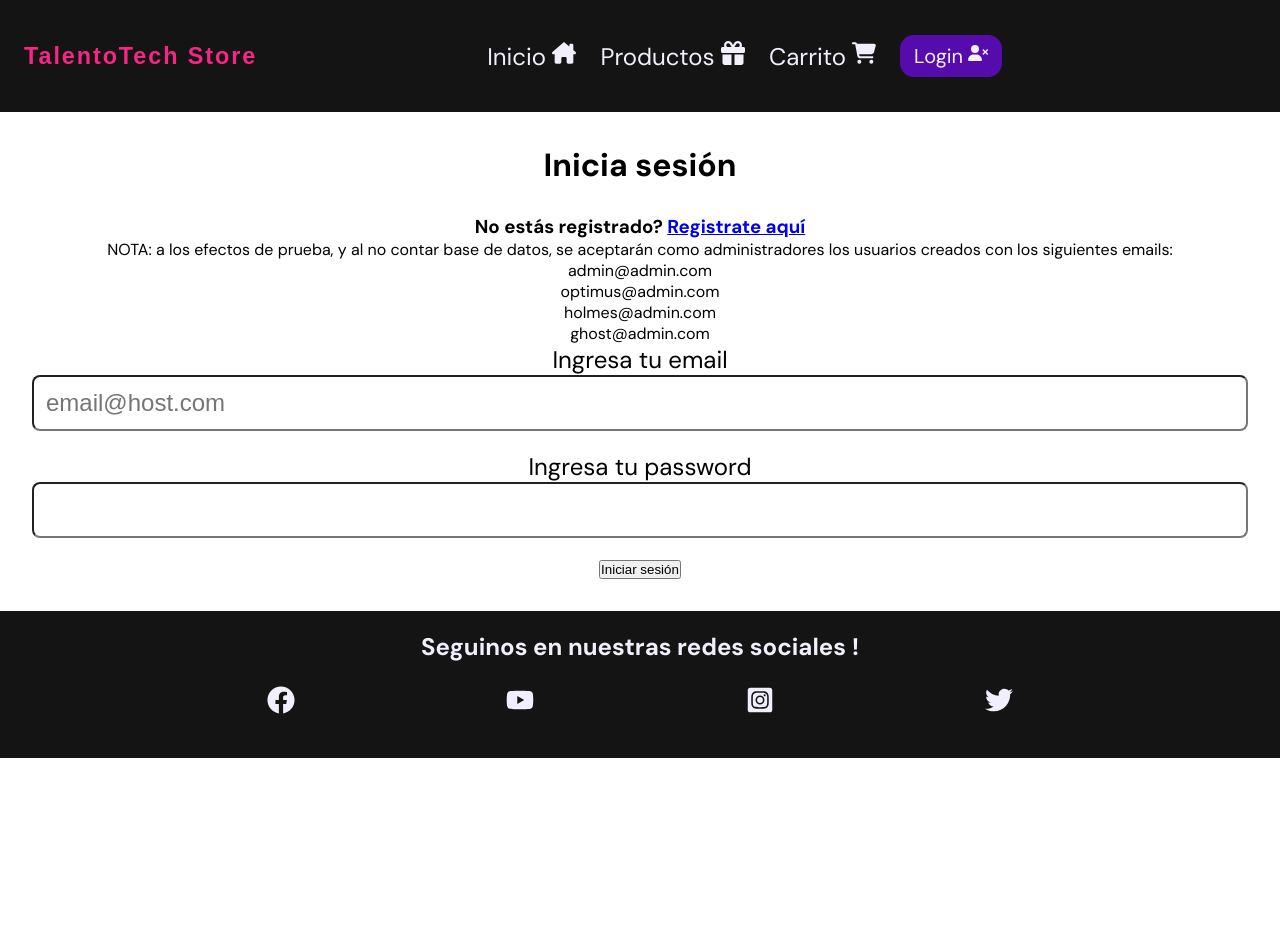
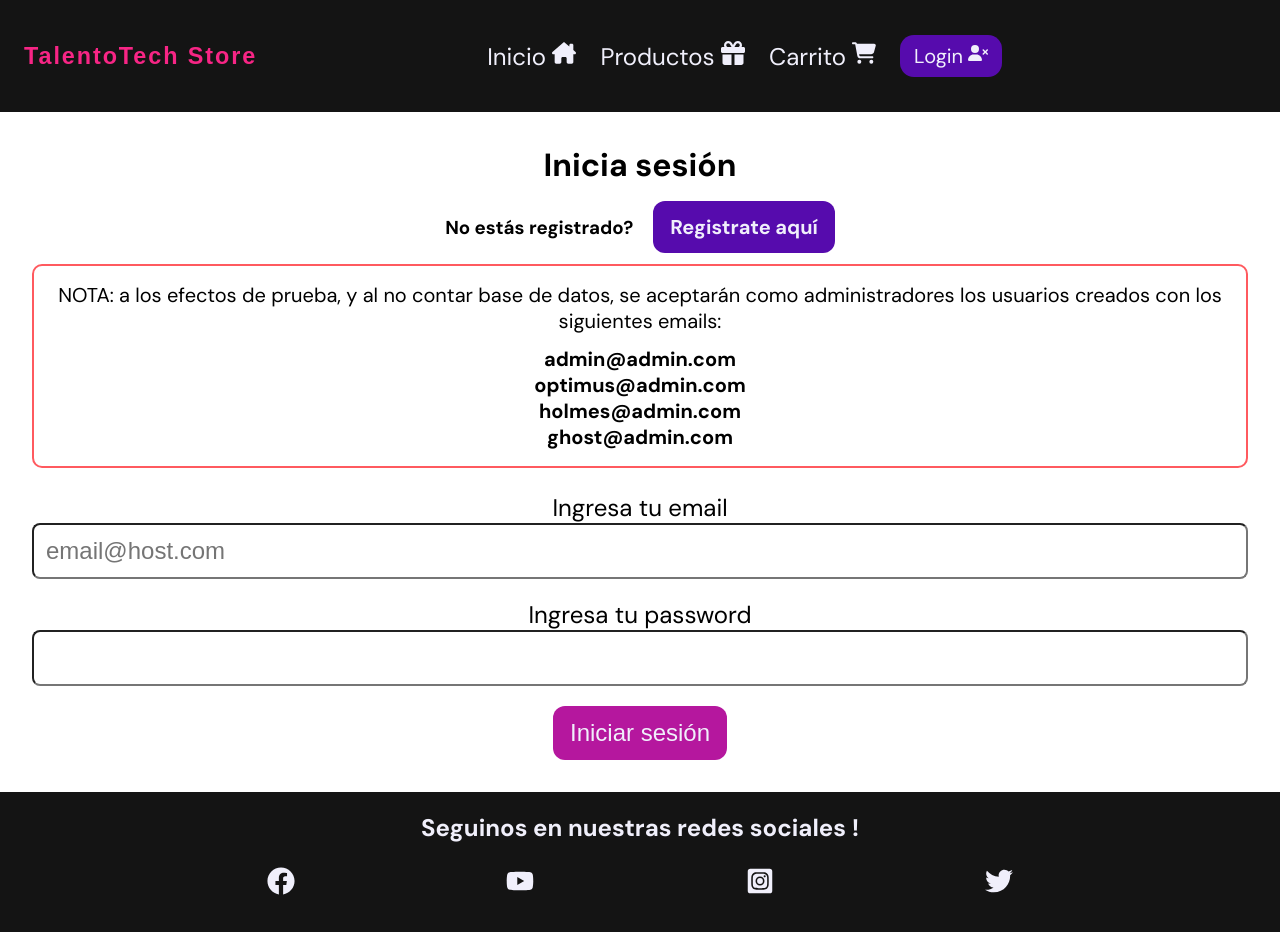
Before and after one commit to Carreira-Sabrina/proyecto-final-ecommerce-react, a React (Vite) app: page /login in a window 1280 px wide. Shown: the top 932 px of the page. Before the commit the page ends 800 px from the top, so only its background shows below. Built offline with nearby package versions, Linux system fonts and the light colour scheme; no server answers; a web font is replaced by a local one.

Commit message:
Se agregan styled-components en Login y RegistrarUsuario que se importar de otro archivo

```diff
--- a/src/App.jsx
+++ b/src/App.jsx
@@ -19,7 +19,7 @@ import PaginaProducto from './pages/PaginaProducto'
 import Login from './pages/Login'
 import CrearProducto from './pages/CrearProducto'
 import EditarProducto from './pages/EditarProducto'
-import RegistrarUsuario from './pages/ResgistrarUsuario'
+import RegistrarUsuario from './pages/RegistrarUsuario'
 import AdminDashboard from './pages/AdminDashboard'
 
 
--- /dev/null
+++ b/src/components/styled-components/AuthStyledComponents.jsx
@@ -0,0 +1,61 @@
+import styled from "styled-components";
+import { Link } from "react-router-dom";
+
+
+export const AuthButton = styled.button`
+    font-size: 1.5rem;
+    color: #F0EFFB;
+    background-color: #B5179E;
+    padding: 0.75rem 1rem;
+    border: 1px solid transparent;
+    border-radius: 0.75rem;
+    transition: all 0.3s ease-in-out;
+
+    &:hover{
+        background-color: #F0EFFB;
+        color: #B5179E;
+        border: 1px solid #B5179E;
+
+    }
+`
+export const AuthLink = styled(Link)`
+    text-decoration: none;
+    font-size: 1.25rem;
+    color: #F0EFFB;
+    background-color: #560BAD;
+    padding: 0.75rem 1rem;
+    border: 1px solid transparent;
+    border-radius: 0.75rem;
+    transition: all 0.3s ease-in-out;
+
+    &:hover{
+        background-color: #F0EFFB;
+        color: #560BAD;
+        border: 1px solid #560BAD;
+
+    }
+`
+export const AuthLinkContainer = styled.h3`
+    margin-bottom: 1.5rem;
+    display: flex;
+    gap: 1.25rem;
+    flex-wrap: wrap;
+    align-items: center;
+    justify-content: center;
+`
+
+export const NoteContainer = styled.div`
+    padding: 1rem;
+    font-size: 1.25rem;
+    margin-bottom: 1.5rem;
+    border: 2px solid #FF5A5F;
+    border-radius: 10px;
+
+    p{
+        margin-bottom: 0.75rem;
+    }
+
+    li{
+        font-weight: bold;
+    }
+`
--- a/src/pages/Login.jsx
+++ b/src/pages/Login.jsx
@@ -1,10 +1,14 @@
 import { useState, useContext, useEffect } from "react";
-import { useNavigate, Link } from "react-router-dom";
+import { useNavigate } from "react-router-dom";
 import { Helmet } from "react-helmet";
 
 
 //Contexto Autenticacion
 import { ContextoAutenticacion } from "../context/ContextoAutenticacion";
+
+//Styled-components
+import { AuthButton, AuthLink, AuthLinkContainer, NoteContainer } from "../components/styled-components/AuthStyledComponents";
+
 
 function Login(){
     //Estados y funciones que vienen del contexto de Autenticacion
@@ -60,11 +64,11 @@ function Login(){
                 </Helmet>
                 <main>
                     <h1>Inicia sesión</h1>
-                    <h3>
-                        No estás registrado? <Link to="/registrarse">Registrate aquí</Link>
-                    </h3>
+                    <AuthLinkContainer>
+                        No estás registrado? <span><AuthLink to="/registrarse">Registrate aquí</AuthLink></span>
+                    </AuthLinkContainer>
 
-                    <div>
+                    <NoteContainer>
                         <p> NOTA: a los efectos de prueba, y al no contar base de datos, se aceptarán como administradores los usuarios
                             creados con los siguientes emails:
                         </p>
@@ -74,7 +78,7 @@ function Login(){
                             <li>holmes@admin.com</li>
                             <li>ghost@admin.com</li>
                         </ul>
-                    </div>
+                    </NoteContainer>
 
                     <form onSubmit={onSubmitFormularioRegistro}>
                         <div className="campo-formulario">
@@ -94,9 +98,9 @@ function Login(){
                             />
                         </div>
 
-                        <button type="submit">Iniciar sesión</button>
-
-
+                        <AuthButton type="submit">
+                            Iniciar sesión
+                        </AuthButton>
                     </form>
                 </main>
             </>
--- a/src/pages/ResgistrarUsuario.jsx
+++ b/src/pages/RegistrarUsuario.jsx
@@ -1,10 +1,12 @@
 import { useState, useContext } from "react";
-import { Link } from "react-router-dom";
 import { Helmet } from "react-helmet";
 
 
 //Contexto Autenticación
 import { ContextoAutenticacion } from "../context/ContextoAutenticacion";
+
+//Styled-components
+import { AuthButton, AuthLink, AuthLinkContainer, NoteContainer } from "../components/styled-components/AuthStyledComponents";
 
 
 function RegistrarUsuario(){
@@ -26,10 +28,6 @@ function RegistrarUsuario(){
 
         //Limpiar formulario
         setCredencialesUsuario({email:"", password:""})
-
-        //Redirect 🦜🦜🦜❓❓❓❓❓❓❓
-        //ANTES DEL REDIRECT HABRIA QUE VER SI EL USUARIO ES ADMIN ???
-
     }
 
     return(
@@ -43,11 +41,11 @@ function RegistrarUsuario(){
 
                 <main>
                     <h1>Crea tu usuario</h1>
-                    <h3>
-                        Ya estás registado? <Link to="/login">Inicia sesión</Link>
-                    </h3>
+                    <AuthLinkContainer>
+                        Ya estás registado? <span><AuthLink to="/login">Inicia sesión</AuthLink></span>
+                    </AuthLinkContainer>
 
-                    <div>
+                    <NoteContainer>
                         <p> NOTA: a los efectos de prueba, y al no contar base de datos, se aceptarán como administradores los usuarios
                             creados con los siguientes emails:
                         </p>
@@ -57,7 +55,7 @@ function RegistrarUsuario(){
                             <li>holmes@admin.com</li>
                             <li>ghost@admin.com</li>
                         </ul>
-                    </div>
+                    </NoteContainer>
 
                     <form onSubmit={onSubmitFormularioRegistro}>
                         <div className="campo-formulario">
@@ -77,7 +75,7 @@ function RegistrarUsuario(){
                             />
                         </div>
 
-                        <button type="submit">Crear usuario</button>
+                        <AuthButton type="submit">Crear usuario</AuthButton>
 
 
 
```
